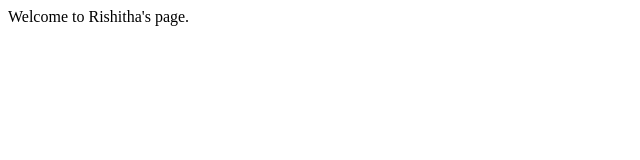
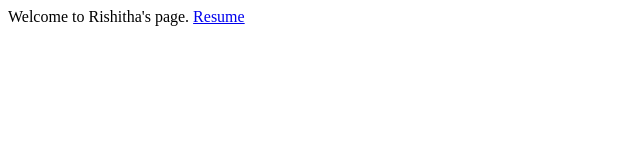
Before and after one commit to 1Rishi0/1Rishi0.github.io, a plain HTML site: page index.html in a window 1280 px wide. Shown: the full height of the page, 0-640 px from the left. Drawn offline with Linux system fonts and the light colour scheme.

Commit message:
basic resume html

```diff
--- a/index.html
+++ b/index.html
@@ -1 +1,2 @@
 Welcome to Rishitha's page.
+<a href="/resume.html">Resume</a>
```
